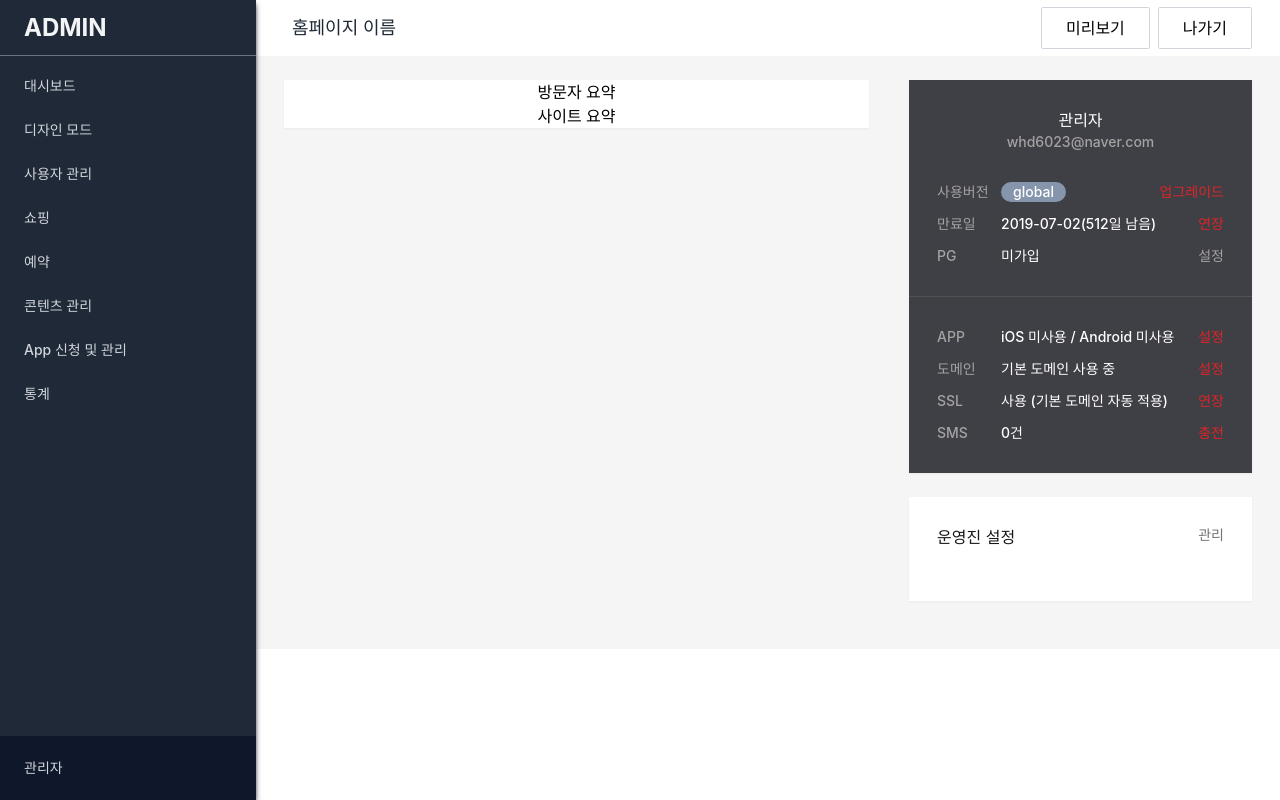
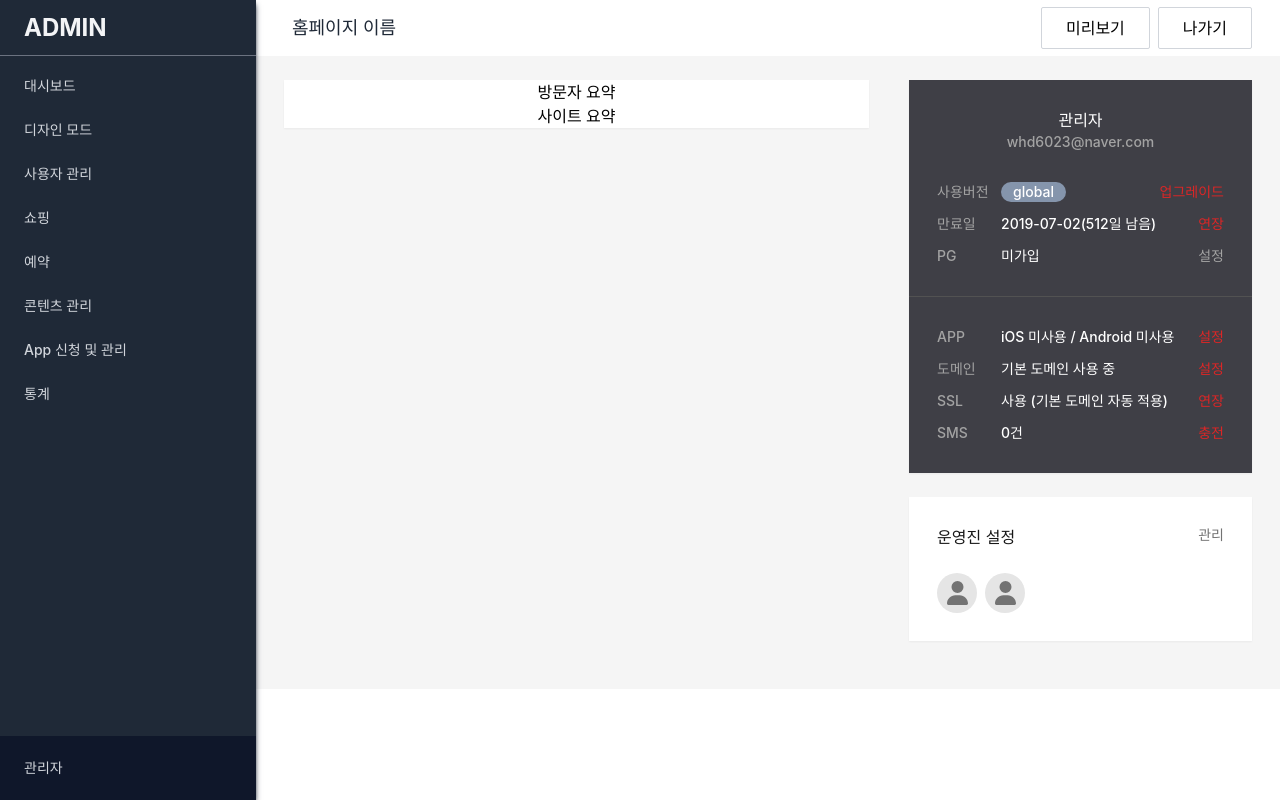
Before and after one commit to hankyeol-jung/react-admin, a React (Create React App) app: page / in a window 1280 px wide. Built offline with nearby package versions, Linux system fonts and the light colour scheme.

Commit message:
운영진 설정

```diff
--- a/package.json
+++ b/package.json
@@ -3,6 +3,9 @@
   "version": "0.1.0",
   "private": true,
   "dependencies": {
+    "@fortawesome/fontawesome-svg-core": "^6.2.1",
+    "@fortawesome/free-solid-svg-icons": "^6.2.1",
+    "@fortawesome/react-fontawesome": "^0.2.0",
     "@testing-library/jest-dom": "^5.16.5",
     "@testing-library/react": "^13.4.0",
     "@testing-library/user-event": "^13.5.0",
--- a/src/App.js
+++ b/src/App.js
@@ -1,6 +1,8 @@
 import logo from "./logo.svg";
 import "./App.css";
 import { useState } from "react";
+import { FontAwesomeIcon } from "@fortawesome/react-fontawesome";
+import { faUser } from "@fortawesome/free-solid-svg-icons";
 
 function App() {
   let [menuName, setMenuName] = useState([
@@ -196,7 +198,14 @@ function App() {
                   관리
                 </button>
               </div>
-              <div></div>
+              <div className="flex items-center justify-start text-2xl text-neutral-500">
+                <span className="flex items-center justify-center w-10 h-10 ml-2 rounded-full bg-neutral-200 first:ml-0 ">
+                  <FontAwesomeIcon icon={faUser} />
+                </span>
+                <span className="flex items-center justify-center w-10 h-10 ml-2 rounded-full bg-neutral-200 first:ml-0 ">
+                  <FontAwesomeIcon icon={faUser} />
+                </span>
+              </div>
             </div>
           </div>
         </div>
```
Also changed, not shown: 1 other file (tests, documents, lock files or other folders).
